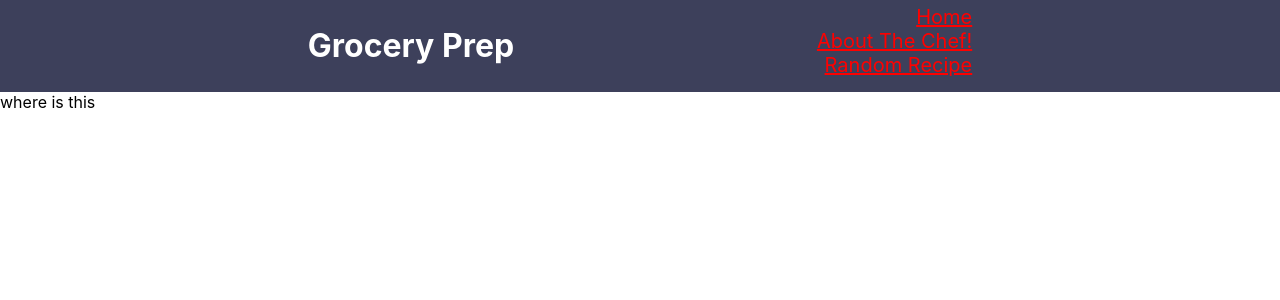
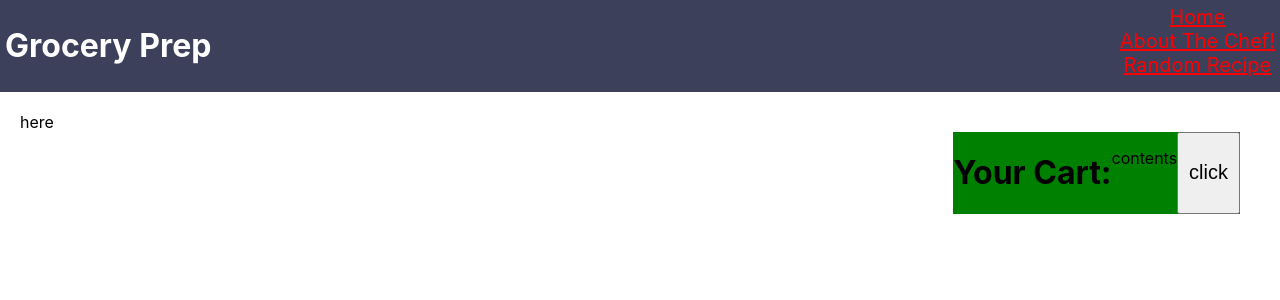
Before and after one commit to hack4impact-calpoly/bootcamp-grocery-prep, a React (Create React App) app in the folder frontend/: page / in a window 1280 px wide. Shown: the top 300 px of the page. Built offline with nearby package versions, Linux system fonts and the light colour scheme.

Commit message:
contents wont go to next line and button too big

```diff
--- a/frontend/src/App.css
+++ b/frontend/src/App.css
@@ -1,43 +1,14 @@
-/* .App {
-  text-align: center;
+header{
+    /* display: flex;
+    justify-content: space-between; */
+
+    background-color: #3D405B;
+    color: #FFF;
+    padding: 5px;
 }
 
-.App-logo {
-  height: 40vmin;
-  pointer-events: none;
+main{
+  display: flex;
+  justify-content: space-between;
+  margin: 20px;
 }
-
-@media (prefers-reduced-motion: no-preference) {
-  .App-logo {
-    animation: App-logo-spin infinite 20s linear;
-  }
-}
-
-.App-header {
-  background-color: #282c34;
-  min-height: 100vh;
-  display: flex;
-  flex-direction: column;
-  align-items: center;
-  justify-content: center;
-  font-size: calc(10px + 2vmin);
-  color: white;
-}
-
-.App-link {
-  color: #61dafb;
-}
-
-@keyframes App-logo-spin {
-  from {
-    transform: rotate(0deg);
-  }
-  to {
-    transform: rotate(360deg);
-  }
-} */
-
-main{
-  display: flexbox;
-  justify-content: center;
-}
--- a/frontend/src/App.js
+++ b/frontend/src/App.js
@@ -1,19 +1,47 @@
-import './App.css';
+import React from 'react';
+
+import Style from './App.css';
 
 import Header from "./Components/Header.js";
-import Recipe from "./Components/Recipe.js";
+import AllRecipes from "./Components/AllRecipes.js";
 import Cart from "./Components/Cart.js";
 
-function App() {
+class App extends React.Component{
+
+  constructor(props){
+    super(props);
+    this.state = {
+      currentCart : []
+    }
+  }
+
+  clearCart(){
+    this.setState({currentCart : []})
+  }
+
+
+  render() {
     return (
       <div>
-      <Header />
+          <Header className={Style.header} />
         <main>
-        <Recipe />
-        <Cart />
+          <recipes>
+            <AllRecipes />
+          </recipes>
+          <cart>
+            <Cart className={Style.cart} />
+            {
+              this.state.currentCart.map(current => {
+                return <div>
+                  test
+                </div>
+              })
+            }
+          </cart>
         </main>
       </div>
     );
   }
+}
 
 export default App;
--- /dev/null
+++ b/frontend/src/Components/AllRecipes.js
@@ -0,0 +1,11 @@
+import React from "react";
+
+class AllRecipes extends React.Component{
+
+    render(){
+        return(
+            <div>here</div>
+        );
+}}
+
+export default AllRecipes;
--- a/frontend/src/Components/Cart.js
+++ b/frontend/src/Components/Cart.js
@@ -1,7 +1,28 @@
 
+import React from 'react';
 
-function Cart(){
-    return (null);
+import Styles from './Cart.module.css';
+
+class Cart extends React.Component{
+
+    displayContents(){
+        return <div>contents</div>
+    }
+
+    render(){
+        return (
+            <main className={Styles.main}>
+                <h1>
+                    Your Cart:
+                </h1>
+                <p>
+                    {this.displayContents()}
+                </p>
+                <button className={Styles.button} >click</button>
+            </main>
+
+        );
+    }
 }
 
 export default Cart;
--- /dev/null
+++ b/frontend/src/Components/Cart.module.css
@@ -0,0 +1,11 @@
+
+.main {
+    display: flex;
+    justify-content: center;
+    background-color: green;
+}
+
+.button{
+    font-size: 20px;
+    padding: 10px;
+}
--- a/frontend/src/Components/Header.js
+++ b/frontend/src/Components/Header.js
@@ -1,10 +1,14 @@
+import React from 'react';
+
 
 import Styles from './Header.module.css';
 
-function Header() {
+
+class Header extends React.Component{
+  render() {
     return (//what will be sent to the screen
       <header>
-      <h1>Grocery Prep</h1>
+        <h1 className={Styles.title}>Grocery Prep</h1>
           <nav>
             <a className={Styles.linkText} href="/">Home</a>
             <a className={Styles.linkText} href="about.html">About The Chef!</a>
@@ -13,5 +17,6 @@ function Header() {
       </header>
     );
   }
+}
 
 export default Header;
--- a/frontend/src/Components/Header.module.css
+++ b/frontend/src/Components/Header.module.css
@@ -1,16 +1,17 @@
-header {
-    display: flex;
-    justify-content: space-evenly;
-
-    background-color: #3D405B;
-    color: #FFF;
-    padding: 5px;
-}
-
 .linkText{
     display: flex;
-    justify-content: right;
+    justify-content: center;
 
     color: red;
     font-size: 20px;
+
 }
+ header{
+    display: flex;
+    justify-content: space-between;
+}
+
+.title{
+    display: flex;
+    justify-content: flex-end;
+}
```
Also changed, not shown: 1 other file (tests, documents, lock files or other folders). Lines whose indentation alone changed are shown as unchanged.
